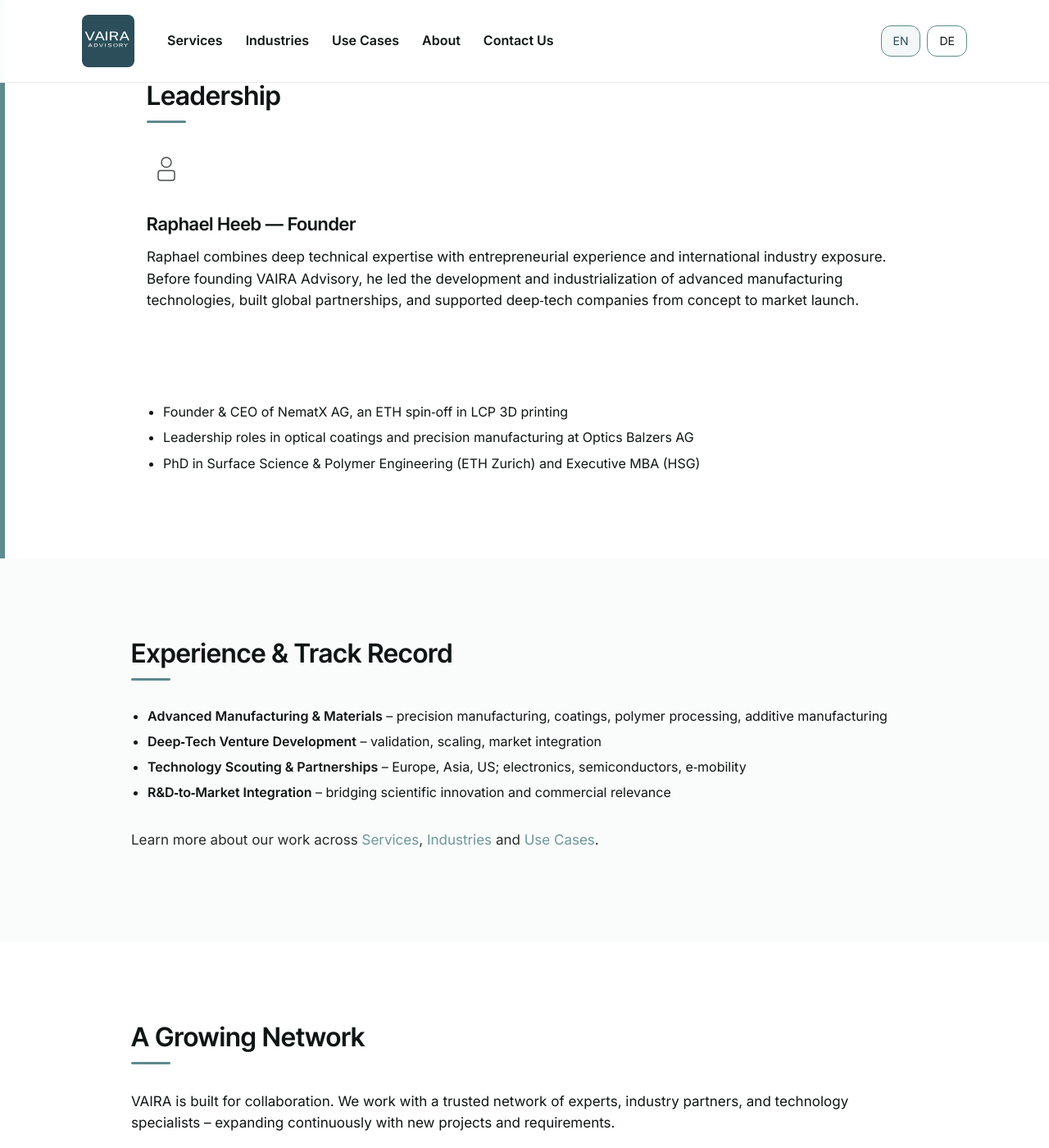
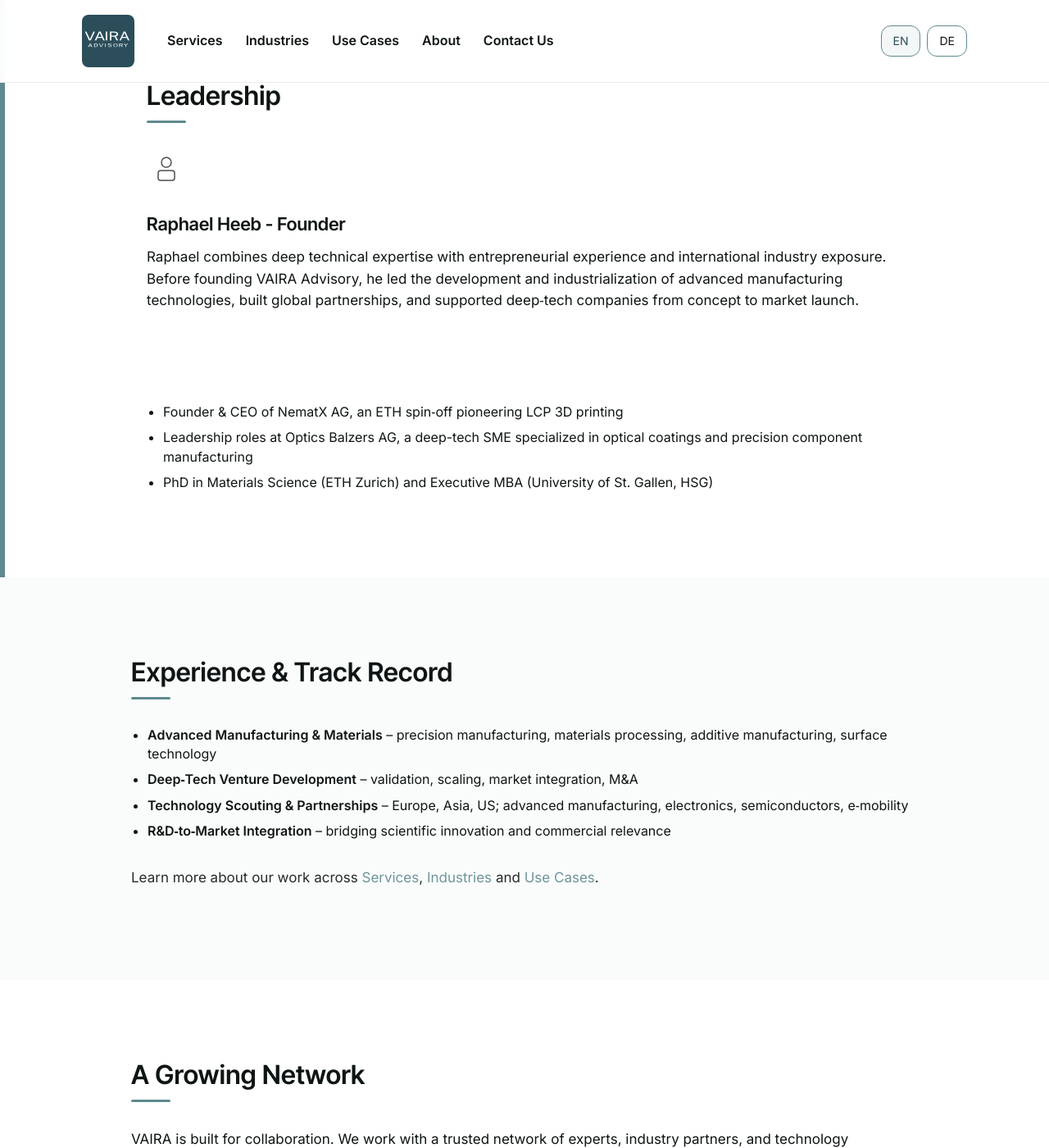
Before and after one commit to raphaelheeb/vaira-advisory, a Jekyll site: the page built from about/index.html, in a window 1280 px wide and 1400 px high, scrolled down 1799 px. Shown: the whole window at 82% size. Built offline with Jekyll 4.4.1, drawn with Linux system fonts in a browser that asks for light colours; some of the changed text lies outside the part shown.

Commit message:
Update index.html

```diff
--- a/about/index.html
+++ b/about/index.html
@@ -156,7 +156,7 @@
       </svg>
     </div>
 
-    <h3>Raphael Heeb — Founder</h3>
+    <h3>Raphael Heeb - Founder</h3>
     <p>
       Raphael combines deep technical expertise with entrepreneurial experience and international
       industry exposure. Before founding VAIRA Advisory, he led the development and
@@ -165,9 +165,9 @@
     </p>
 
     <ul>
-      <li>Founder & CEO of NematX AG, an ETH spin‑off in LCP 3D printing</li>
-      <li>Leadership roles in optical coatings and precision manufacturing at Optics Balzers AG</li>
-      <li>PhD in Surface Science & Polymer Engineering (ETH Zurich) and Executive MBA (HSG)</li>
+      <li>Founder & CEO of NematX AG, an ETH spin‑off pioneering LCP 3D printing</li>
+      <li>Leadership roles at Optics Balzers AG, a deep-tech SME specialized in optical coatings and precision component manufacturing</li>
+      <li>PhD in Materials Science (ETH Zurich) and Executive MBA (University of St. Gallen, HSG)</li>
     </ul>
   </div>
 </section>
@@ -178,9 +178,9 @@
     <h2>Experience & Track Record</h2>
 
     <ul>
-      <li><strong>Advanced Manufacturing & Materials</strong> – precision manufacturing, coatings, polymer processing, additive manufacturing</li>
-      <li><strong>Deep‑Tech Venture Development</strong> – validation, scaling, market integration</li>
-      <li><strong>Technology Scouting & Partnerships</strong> – Europe, Asia, US; electronics, semiconductors, e‑mobility</li>
+      <li><strong>Advanced Manufacturing & Materials</strong> – precision manufacturing, materials processing, additive manufacturing, surface technology</li>
+      <li><strong>Deep‑Tech Venture Development</strong> – validation, scaling, market integration, M&A</li>
+      <li><strong>Technology Scouting & Partnerships</strong> – Europe, Asia, US; advanced manufacturing, electronics, semiconductors, e‑mobility</li>
       <li><strong>R&D‑to‑Market Integration</strong> – bridging scientific innovation and commercial relevance</li>
     </ul>
 
```
Also changed, not shown: other parts of about/index.html (+1 -1 lines).
